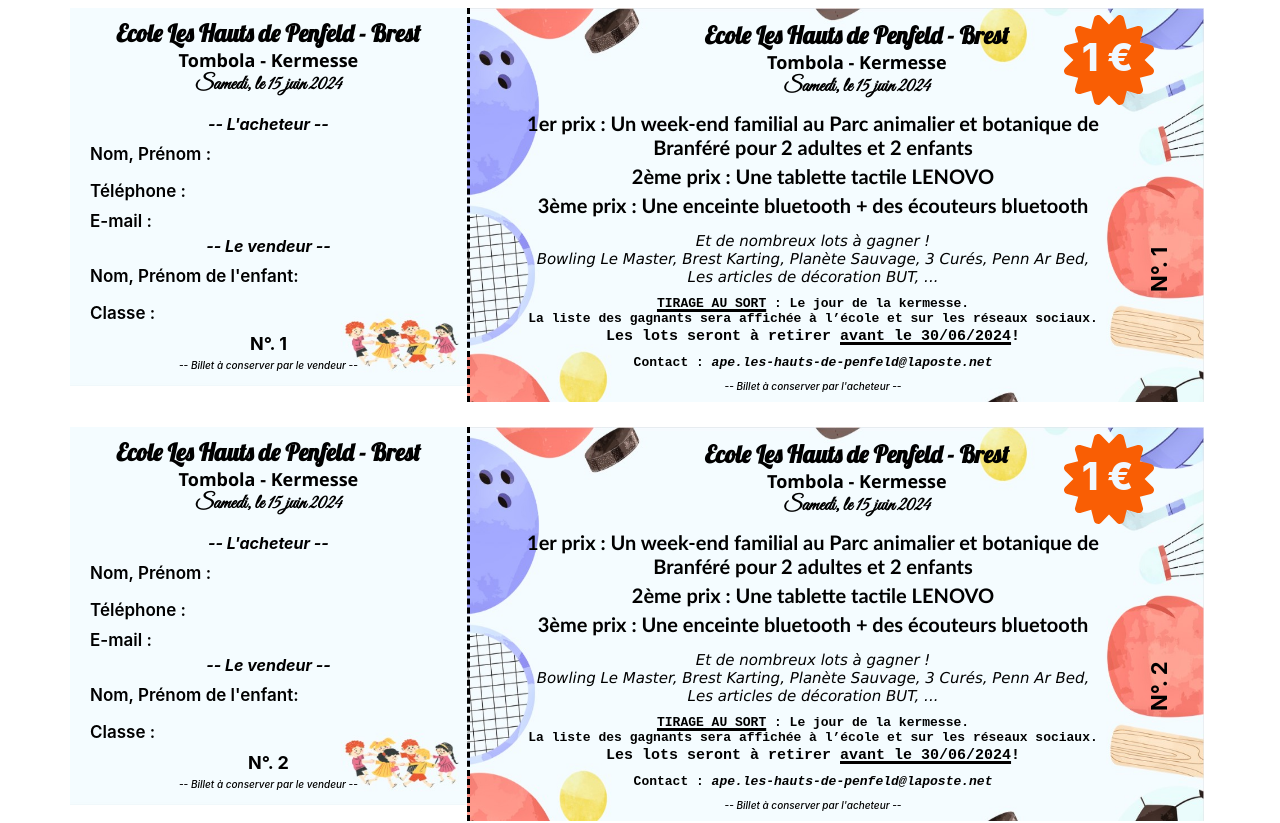
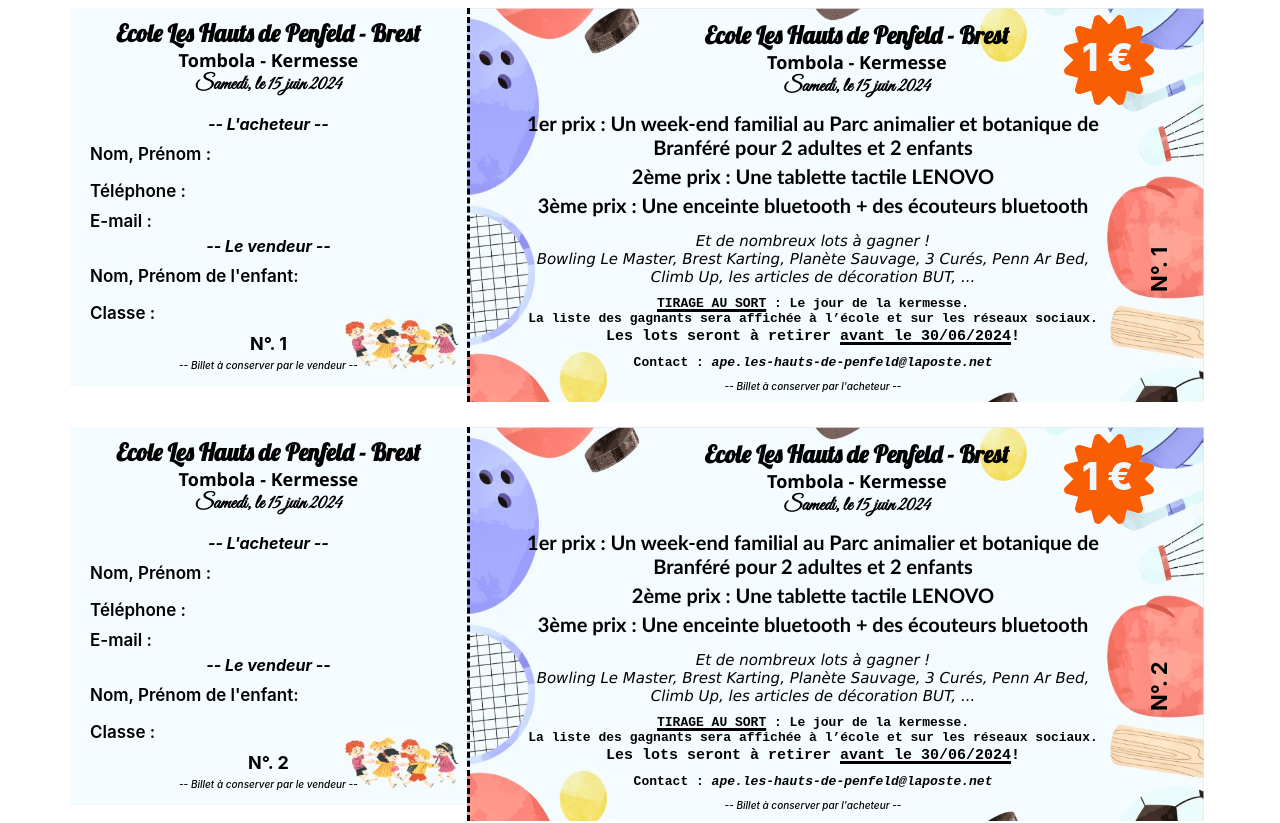
Before and after one commit to VSABernard/ticket-tombola, a React (Create React App) app: page / in a window 1280 px wide. Shown: the top 823 px of the page. Built offline with nearby package versions, Linux system fonts and the light colour scheme.

Commit message:
Add Climb Up as prize

```diff
--- a/src/components/Prize/Prize.js
+++ b/src/components/Prize/Prize.js
@@ -14,7 +14,7 @@ const Price = ({ticketNumber}) => {
                 <div className="subt-price">
                     <p>Et de nombreux lots à gagner !</p>
                     <p>Bowling Le Master, Brest Karting, Planète Sauvage, 3 Curés, Penn Ar Bed,</p>
-                    <p>Les articles de décoration BUT, ...</p>
+                    <p>Climb Up, les articles de décoration BUT, ...</p>
                 </div>
                 <div className="lottery-date">
                     <p> <s className="lottery">TIRAGE AU SORT</s > : Le jour de la kermesse.</p>
```
